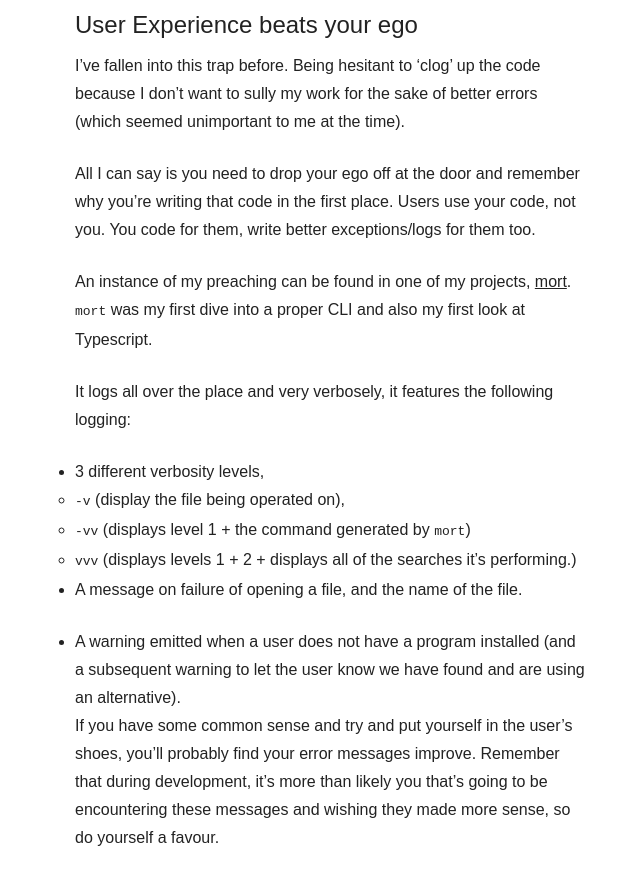
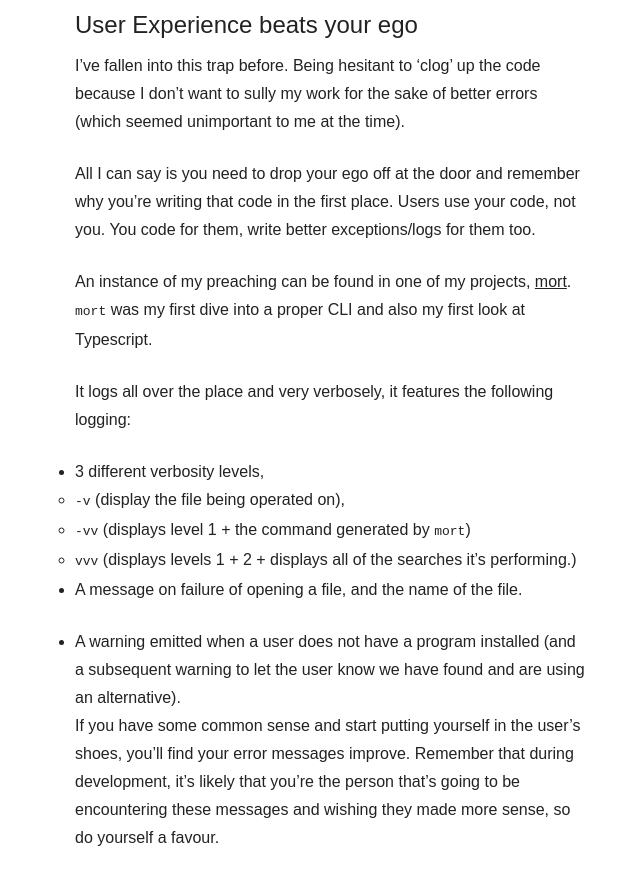
Before and after one commit to joereynolds/joereynolds.github.io, a Jekyll site: the page built from _posts/2019-06-05-better-error-messages-for-everyone.md, in a window 1280 px wide and 900 px high, scrolled down 4766 px. Shown: the top 885 px of the window, without its empty margins (309-949 px from the left). Built offline with Jekyll 4.4.1, drawn with Linux system fonts in a browser that asks for light colours; nearby versions of some CDN libraries; some web fonts are replaced; some of the changed text lies outside the part shown.

Commit message:
supploy -> supply, add ending

```diff
--- a/_posts/2019-06-05-better-error-messages-for-everyone.md
+++ b/_posts/2019-06-05-better-error-messages-for-everyone.md
@@ -233,7 +233,7 @@ It logs all over the place and very verbosely, it features the following logging
   subsequent warning to let the user know we have found and are using an
   alternative).
 
-If you have some common sense and try and put yourself in the user's shoes,
-you'll probably find your error messages improve. Remember that during
-development, it's more than likely you that's going to be encountering these
+If you have some common sense and start putting yourself in the user's shoes,
+you'll find your error messages improve. Remember that during
+development, it's likely that you're the person that's going to be encountering these
 messages and wishing they made more sense, so do yourself a favour.
```
Also changed, not shown: other parts of _posts/2019-06-05-better-error-messages-for-everyone.md (+1 -1 lines).
